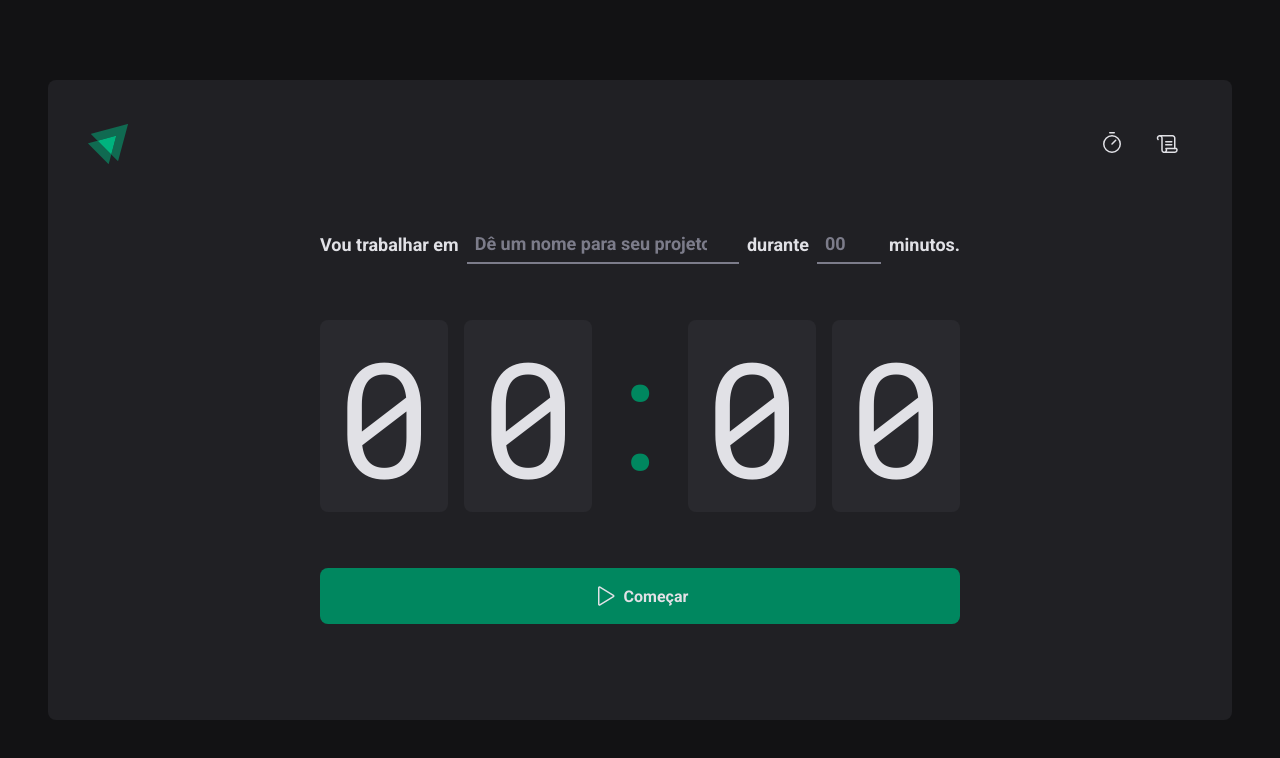
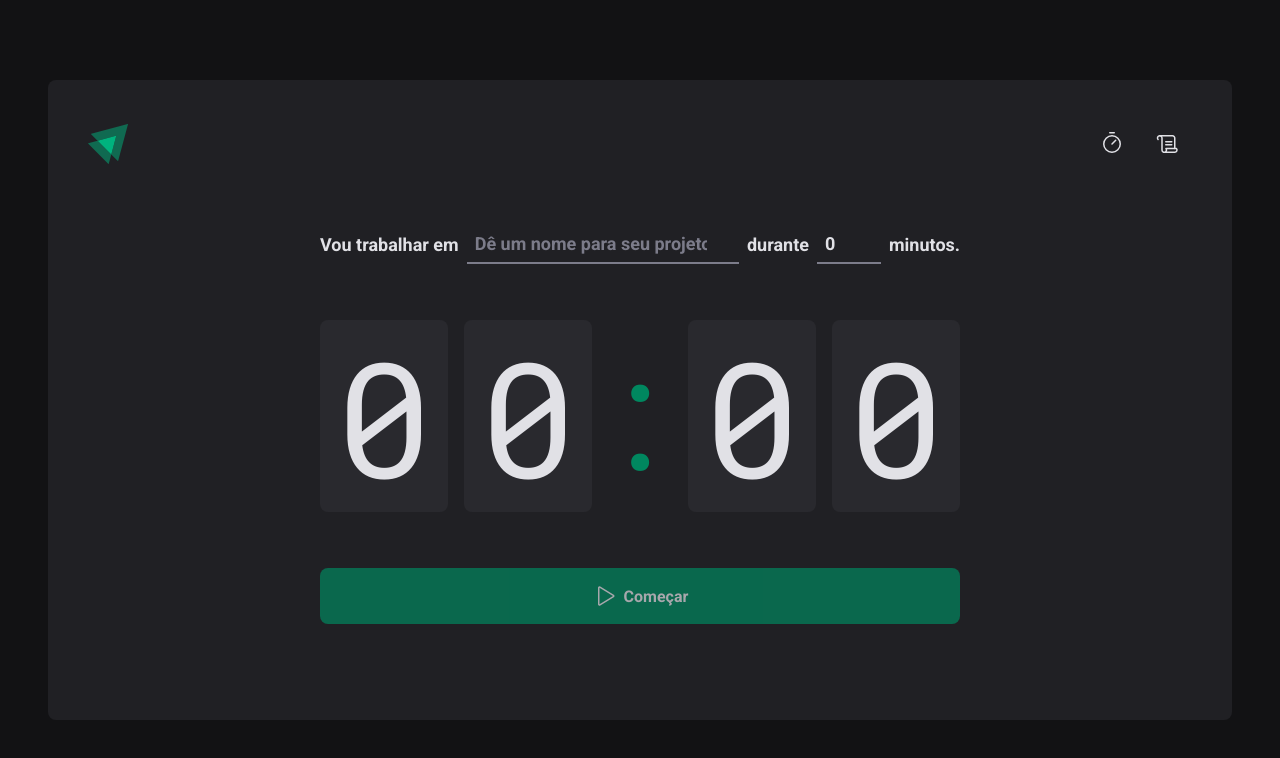
Before and after one commit to olinicker/ignite-timer, a React (Vite) app: page / in a window 1280 px wide. Shown: the top 758 px of the page. Built offline with nearby package versions, Linux system fonts and the light colour scheme.

Commit message:
trabalhando com formulário

```diff
--- a/package.json
+++ b/package.json
@@ -10,11 +10,14 @@
     "preview": "vite preview"
   },
   "dependencies": {
+    "@hookform/resolvers": "^4.1.3",
     "phosphor-react": "^1.4.1",
     "react": "^19.0.0",
     "react-dom": "^19.0.0",
+    "react-hook-form": "^7.54.2",
     "react-router-dom": "^7.2.0",
-    "styled-components": "^6.1.15"
+    "styled-components": "^6.1.15",
+    "zod": "^3.24.2"
   },
   "devDependencies": {
     "@eslint/js": "^9.21.0",
--- a/src/pages/Home/index.tsx
+++ b/src/pages/Home/index.tsx
@@ -1,4 +1,8 @@
 import { Play } from "phosphor-react";
+import { useForm } from "react-hook-form";
+import { zodResolver } from "@hookform/resolvers/zod";
+import * as zod from "zod";
+
 import {
   CountdownContainer,
   FormContainer,
@@ -9,17 +13,46 @@
   MinutesAmountInput,
 } from "./styles";
 
+const newCycleFormValidationSchema = zod.object({
+  task: zod.string().min(1, "Informe a tarefa"),
+  minutesAmount: zod
+    .number()
+    .min(5, "o ciclo precisa ser no mínimo 5 minutos")
+    .max(60, "o ciclo precisa ser no máximo 60 minutos"),
+});
+
+type NewCycleFormData = zod.infer<typeof newCycleFormValidationSchema>;
+
 export function Home() {
+  const { register, handleSubmit, watch, reset } = useForm<NewCycleFormData>({
+    resolver: zodResolver(newCycleFormValidationSchema),
+    defaultValues: {
+      task: "",
+      minutesAmount: 0,
+    },
+  });
+
+  function handleCreateNewCycle(data: NewCycleFormData) {
+    console.log(data);
+    reset();
+  }
+
+  //console.log(formState.errors);
+
+  const task = watch("task");
+  const isSubmitDisabled = !task;
+
   return (
     <HomeContainer>
-      <form action="">
+      <form onSubmit={handleSubmit(handleCreateNewCycle)} action="">
         <FormContainer>
           <label htmlFor="task">Vou trabalhar em</label>
           <TaskInput
             id="task"
             type="text"
+            list="task-suggestions"
             placeholder="Dê um nome para seu projeto"
-            list="task-suggestions"
+            {...register("task")}
           />
 
           <datalist id="task-suggestions">
@@ -31,12 +64,13 @@
 
           <label htmlFor="minutesAmount">durante</label>
           <MinutesAmountInput
+            id="minutesAmount"
             type="number"
-            id="minutesAmount"
             placeholder="00"
             step={5}
             min={5}
-            max={60}
+            //max={60}
+            {...register("minutesAmount", { valueAsNumber: true })}
           />
 
           <span>minutos.</span>
@@ -50,7 +84,7 @@
           <span>0</span>
         </CountdownContainer>
 
-        <StartCountdownButton type="submit">
+        <StartCountdownButton disabled={isSubmitDisabled} type="submit">
           <Play size={24} />
           Começar
         </StartCountdownButton>
```
Also changed, not shown: 1 other file (tests, documents, lock files or other folders).
